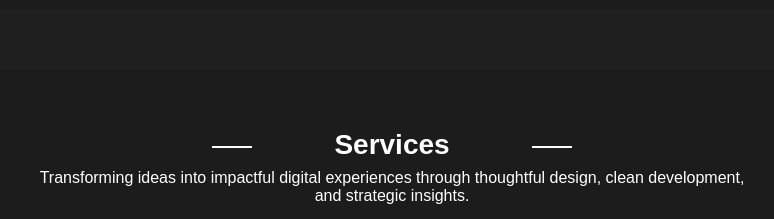
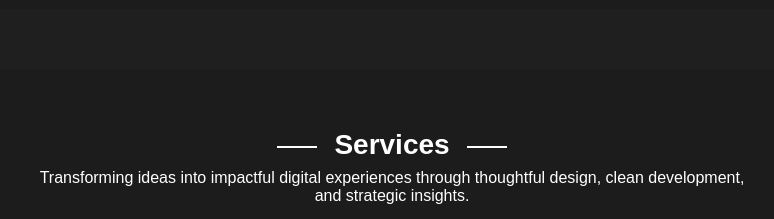
Before and after one commit to RajeshC03/portfolio_website2, a plain HTML site: page index.html in a window 1280 px wide. Shown: the part 3320-3539 px from the top of the page, without its empty margins (418-1192 px from the left). Drawn offline with Linux system fonts and the light colour scheme.

```diff
--- a/style.css
+++ b/style.css
@@ -1020,6 +1020,7 @@ section.services {
 }
 
 .services-header h2 {
+  /* border:1px solid white; */
   font-size: 28px;
   margin-bottom: 8px;
 }
@@ -1039,12 +1040,12 @@ section.services {
 } */
 
 .services-header h2::before {
-  left: 180px;
+  left: 245px;
   top:17px;
 }
 
 .services-header h2::after {
-  right: 180px;
+  right: 245px;
   top:17px;
 }
 
```
